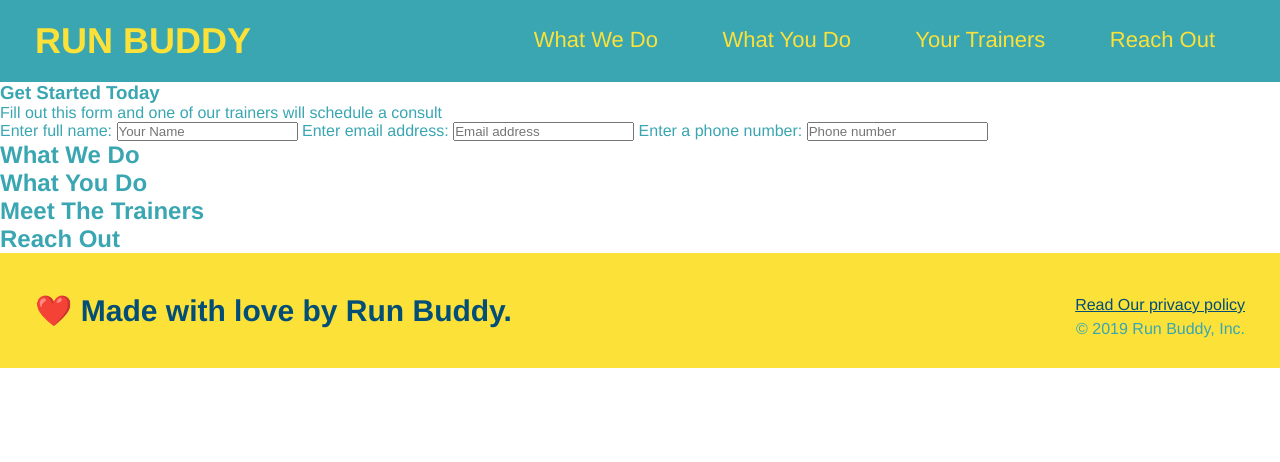
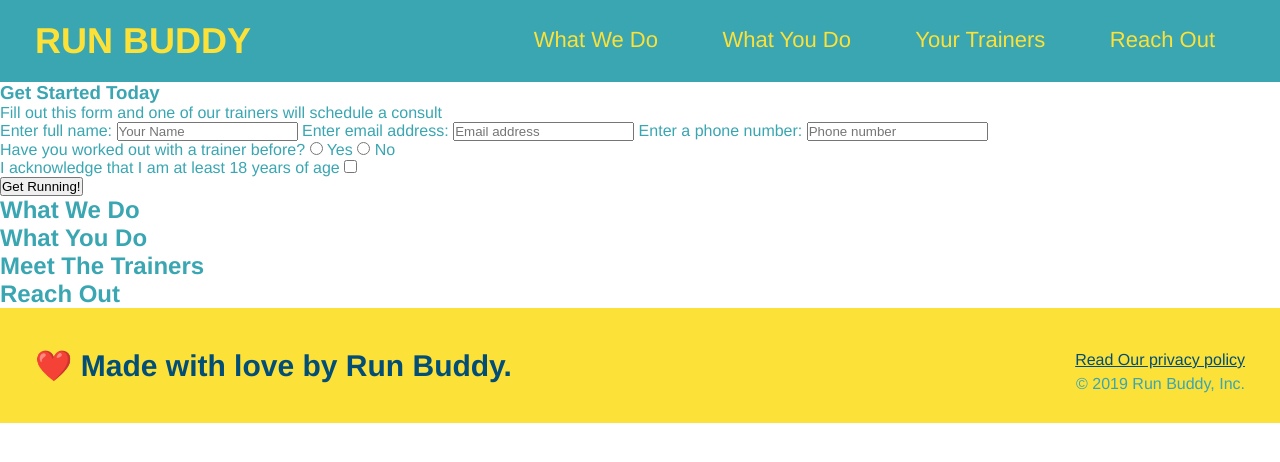
Before and after one commit to Abstrack5/run-buddy, a plain HTML site: page index.html in a window 1280 px wide. Drawn offline with Linux system fonts and the light colour scheme.

Commit message:
finished hero

```diff
--- a/index.html
+++ b/index.html
@@ -31,7 +31,6 @@
                 </ul>
             </nav>
         </header>
-
         <!-- hero/jumbotron -->
         <section>
             <div>
@@ -45,10 +44,26 @@
                 <input type="text" placeholder="Email address" name="email" id="email" />
                 <label for="phone">Enter a phone number:</label>
                 <input type="text" placeholder="Phone number" name="phone" id="phone" >
+                <p>
+                    Have you worked out with a trainer before?
+                    <input type="radio" name="trainer-confirm" id="trainer-yes">
+                    <label for="trainer-yes">Yes</label>
+                    <input type="radio" name="trainer-confirm" id="trainer-no">
+                    <label for="trainer-no">No</label>
+                </p>
+                <p>
+                    <label for="checkbox">
+                        I acknowledge that I am at least 18 years of age
+                    </label>
+                    <input type="checkbox" name="age-confirm" id="checkbox">
+                </p>
+                <button type="submit">
+                    Get Running!
+                </button>
             </form>
             </div>
         </section>
-
+        <!-- end hero-->
         <!-- "what we do" section -->
         <section>
             <h2>What We Do</h2>
```
